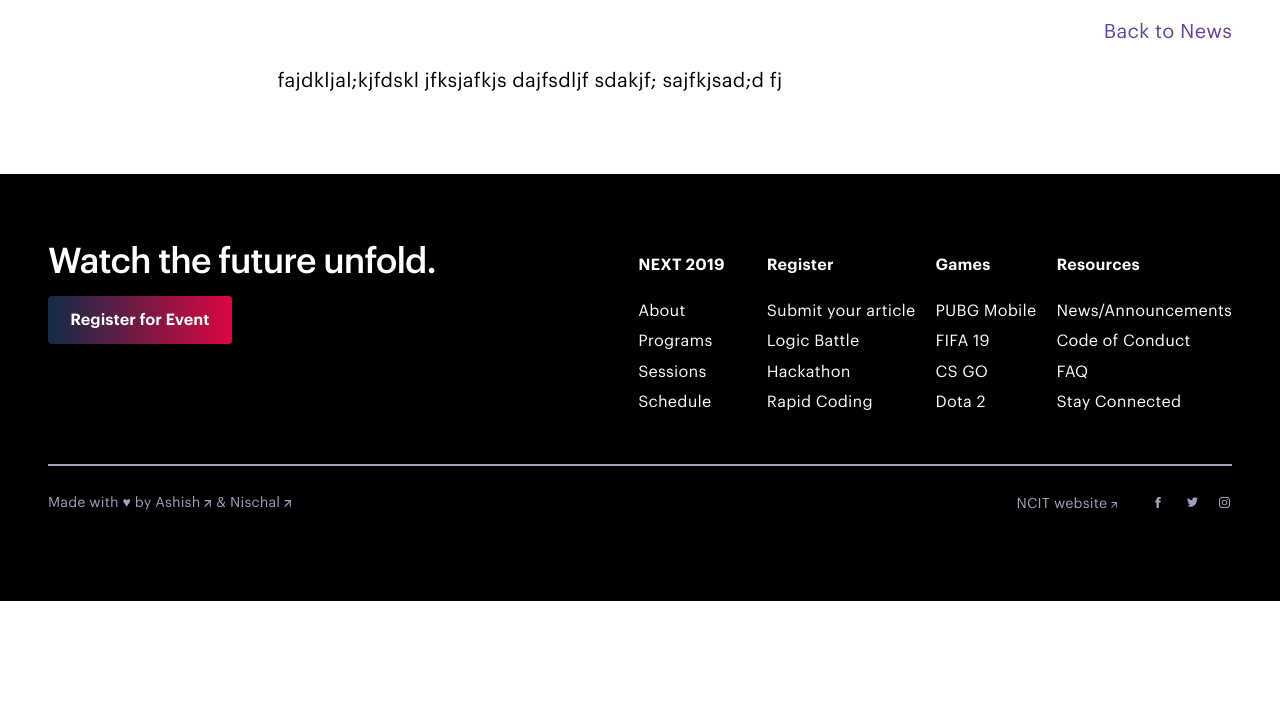
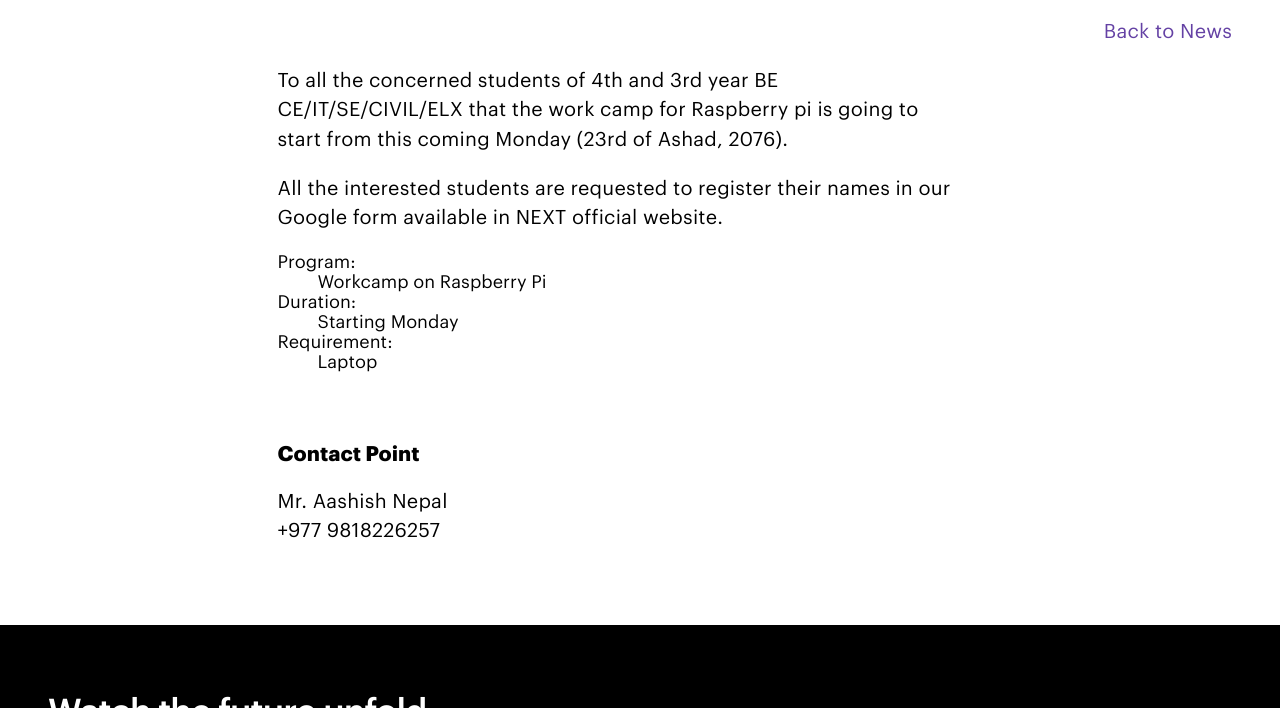
Before and after one commit to MegaMind98/dev, a Jekyll site: the page built from _announcement/workcamp_on_raspberry_pi.md, in a window 1280 px wide and 900 px high, scrolled down 523 px, cut to the strip 192-900 px from the top of the window. Built offline with Jekyll 4.4.1, drawn with Linux system fonts in a browser that asks for light colours; before the commit the page ends 1316 px from its top, so only the background shows below that.

Commit message:
Added Section

```diff
--- a/_announcement/workcamp_on_raspberry_pi.md
+++ b/_announcement/workcamp_on_raspberry_pi.md
@@ -9,4 +9,22 @@ link: "/announcement/workcamp-on-raspberry-pi/"
 layout: announcement
 ---
 
-fajdkljal;kjfdskl jfksjafkjs dajfsdljf sdakjf; sajfkjsad;d fj
+To all the concerned students of 4th and 3rd year BE CE/IT/SE/CIVIL/ELX that the work
+camp for Raspberry pi is going to start from this coming Monday (23rd of Ashad, 2076).
+
+All the interested students are requested to register their names in our Google form
+available in NEXT official website.
+
+<dl>
+  <dt>Program:</dt>
+  <dd>Workcamp on Raspberry Pi</dd>
+  <dt>Duration:</dt>
+  <dd>Starting Monday</dd>
+  <dt>Requirement:</dt>
+  <dd>Laptop</dd>
+</dl>
+
+<br />
+### Contact Point
+Mr. Aashish Nepal <br />
++977 9818226257
```
Also changed, not shown: hackathon.html (+4 -3 lines).
